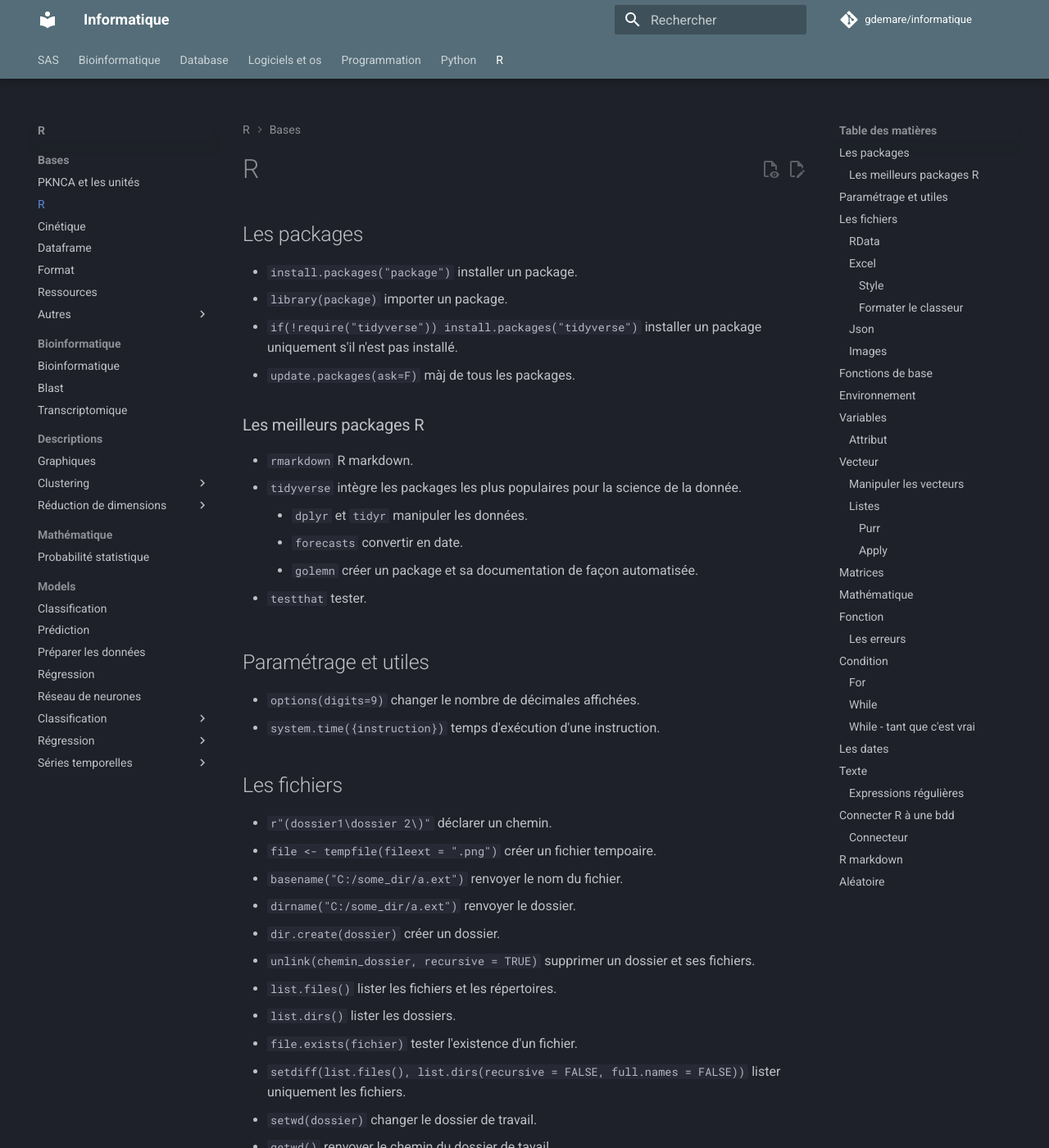
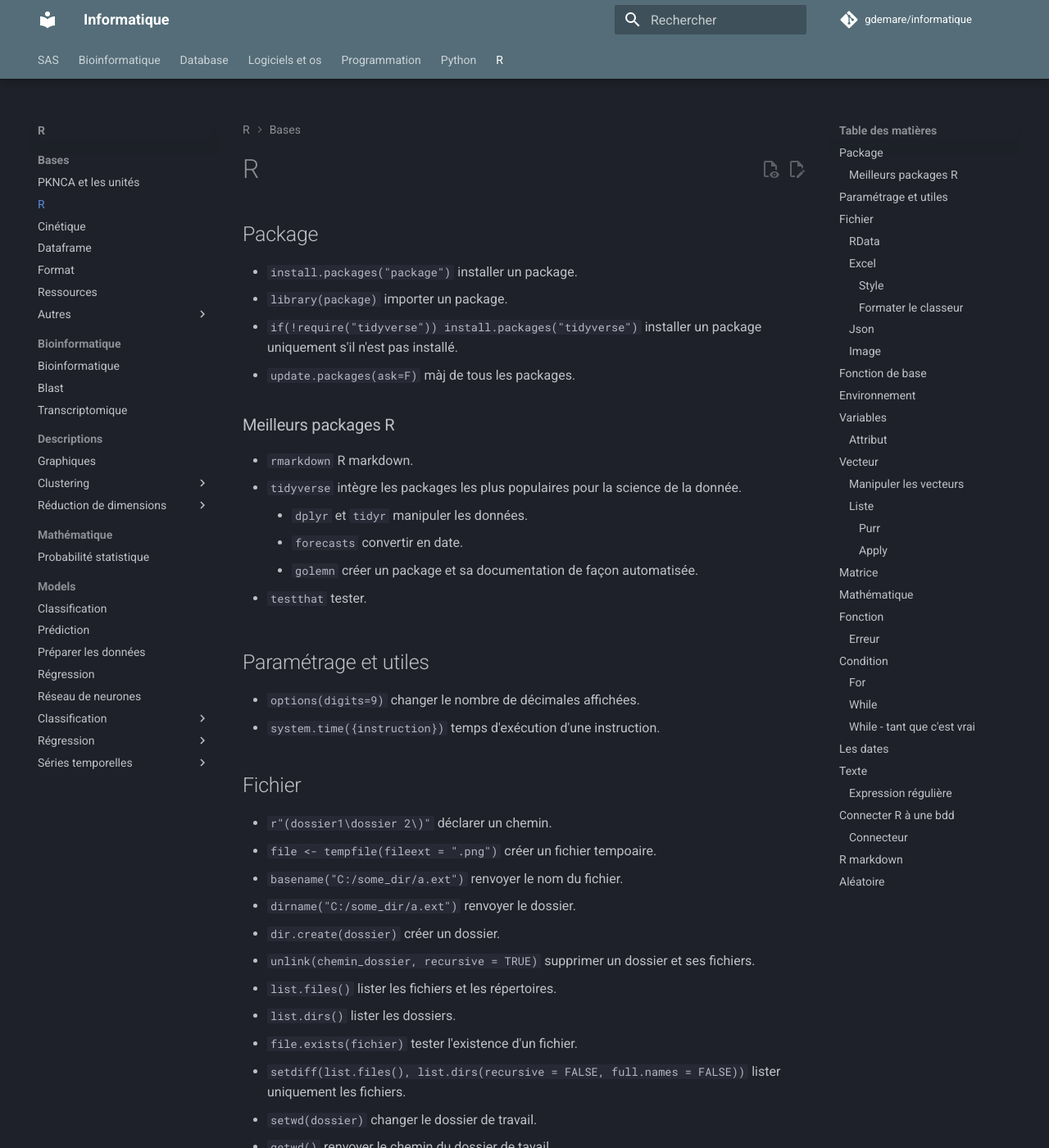
Before and after one commit to gdemare/Informatique, an MkDocs documentation site: the page built from docs/r/bases/R.md, in a window 1280 px wide and 1400 px high. Shown: the whole window at 82% size. Built offline with MkDocs 1.6.1 and Material for MkDocs 9.7.7, drawn with Linux system fonts in a browser that asks for light colours; comment, search, counter and statistics services are not loaded; some of the changed text lies outside the part shown.

Commit message:
Update R.md

````diff
--- a/docs/r/bases/R.md
+++ b/docs/r/bases/R.md
@@ -1,10 +1,10 @@
-## Les packages
+## Package
 
 * `install.packages("package")` installer un package.
 * `library(package)` importer un package.
 * `if(!require("tidyverse")) install.packages("tidyverse")` installer un package uniquement s'il n'est pas installé.
 * `update.packages(ask=F)` màj de tous les packages.
-### Les meilleurs packages R
+### Meilleurs packages R
 
 * `rmarkdown` R markdown.
 * `tidyverse` intègre les packages les plus populaires pour la science de la donnée.
@@ -18,7 +18,7 @@
 
 * `options(digits=9)` changer le nombre de décimales affichées.
 * `system.time({instruction})` temps d'exécution d'une instruction.
-## Les fichiers
+## Fichier
 
 * `r"(dossier1\dossier 2\)"` déclarer un chemin.
 * `file <- tempfile(fileext = ".png")` créer un fichier tempoaire.
@@ -96,13 +96,13 @@ insertPlot(wb, sheet, largeur, hauteur)` insérer un graphique.
 * `toJSON(liste)` convertir une liste en Json.
 * `writeLines(json_data, "REACDATA_t.json")` créer un fichier en Json (attention, il faut le convertir avant).
 * `fromJSON("REACDATA_t.json")` importer un Json.
-### Images
+### Image
 
 `library(jpeg)` et `library(png)`
 
 * `readJPEG(image.jpeg)` image JPEG.
 * `readPNG(image.png)` image PNG.
-## Fonctions de base
+## Fonction de base
 
 * `print("Hello")` afficher un message.
 * `cat("Hello\n")` afficher un message sans retour à ligne. Pour un retour à la ligne `\n` et pour remplacer le texte précédent `\r`.
@@ -167,7 +167,7 @@ Déclarer des variables :
 * `unname(vec)` supprimer le nom d'un vecteur.
 * `Filter(function(x){!is.na(x)}, row_unit)` filtrer un vecteur ou une liste.
 * `startsWith(vcteur, "debut")` renvoie un boolen si les éléments commencent par.
-### Listes
+### Liste
 
 ``` r
 list(
@@ -215,7 +215,7 @@ Apply permet d'appliquer une fonction à chaque élément.
 
 !!! note
 	La fonction peut être déclarée comme `function(x){x}`.
-## Matrices
+## Matrice
 
 * `matrix(vecteur, nrow = , ncol =)` transformer en matrice.
 * `class.ind(vec)` créer une marice binaire à partir d'un vecteur avec les numéro des colonnes.
@@ -251,7 +251,7 @@ nomFonction <- function(x){
 
 * `formals(build_pk)` renvoie les paramètres d'une fonction.
 * `as.list(environment())`
-### Les erreurs
+### Erreur
 
 * `try(log("ABC"), TRUE)` masque le message si une erreur se produit :
 	* `silent = F` ne pas afficher de message d'erreur.
@@ -341,7 +341,7 @@ Seconde 	| `%S`	| 06
 * `trim(texte)` supprimer les espaces (package `gdata`).
 * `toupper(texte)` mettre les caractères en majuscule.
 * `tolower(texte)` mettre en petit caractères.
-### Expressions régulières
+### Expression régulière
 
 Library `stringr`
 
````
Also changed, not shown: other parts of docs/r/bases/R.md (+1 -1 lines).
